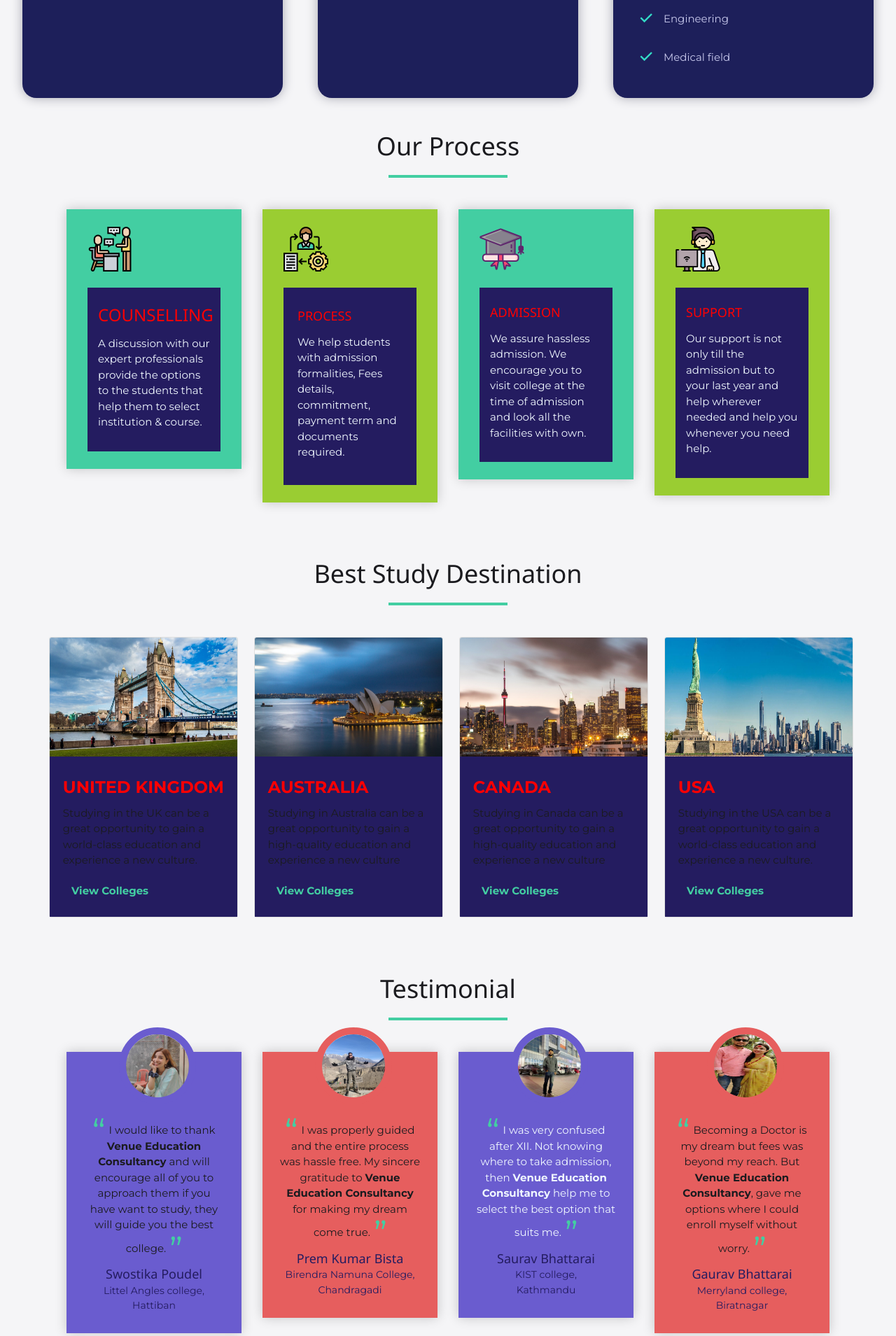
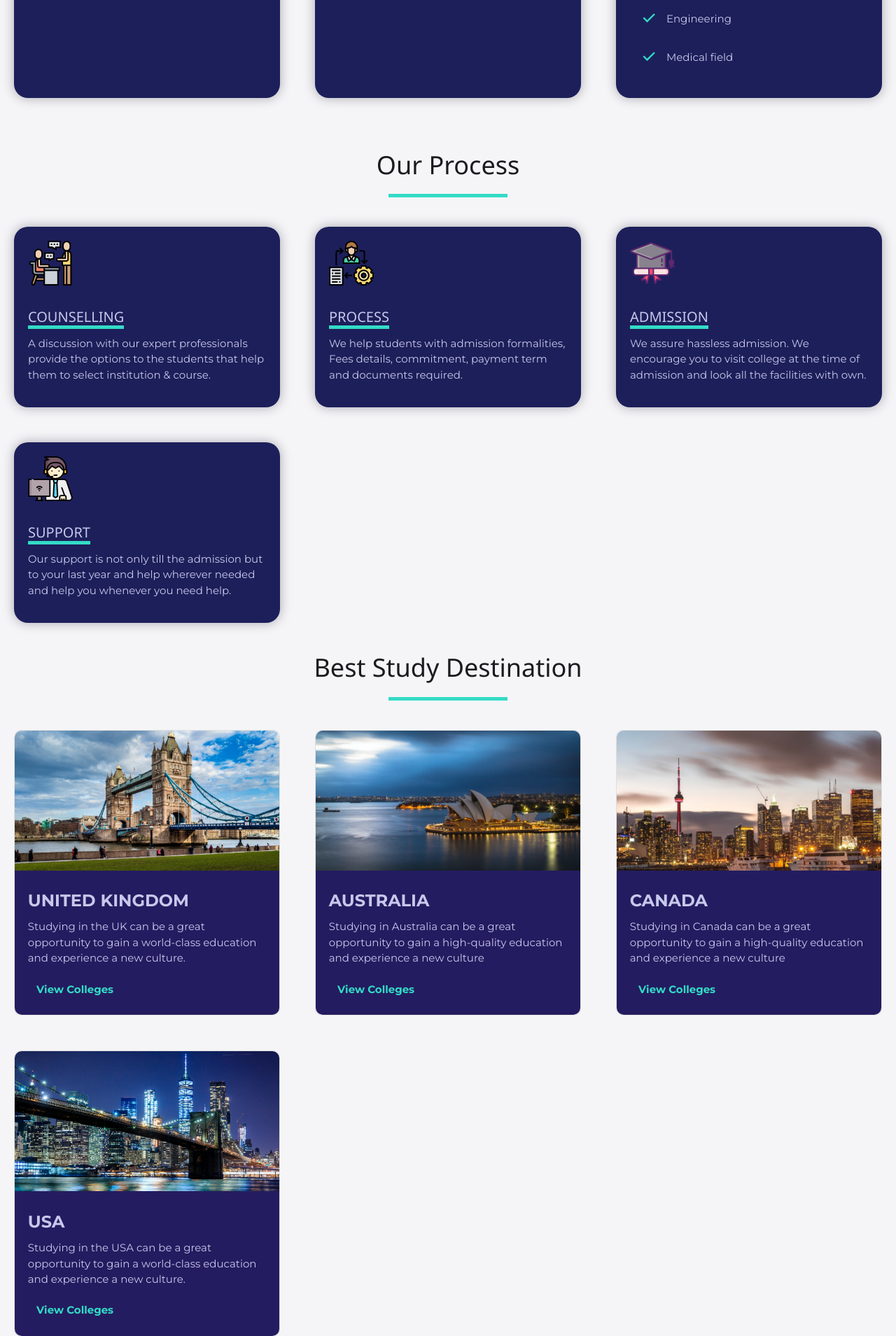
Before and after one commit to nabinbhattarai/consultancy, a Django app: page /about/ in a window 1280 px wide. Shown: the part 1152-3061 px from the top of the page at 70% size. Run offline with Django 4.2, Linux system fonts and the light colour scheme; some libraries are stand-ins or nearby versions.

Commit message:
Dynamic testimonials and styles fixes

```diff
--- a/main/views.py
+++ b/main/views.py
@@ -1,8 +1,11 @@
 from django.shortcuts import render
 from django.http import HttpResponse
+
+from .testimonials import testimonials
+
 # Create your views here.
 def home(request):
-    return render(request,'main/home.html')
+    return render(request,'main/home.html', {'testimonials': testimonials})
 
 def about(request):
     return render(request,'main/about.html')
--- a/static/css/style.css
+++ b/static/css/style.css
@@ -46,6 +46,16 @@ a,
 li {
   color: inherit; /* Force them to inherit from body/html */
 }
+
+.main-wrapper {
+  width: 100%;
+  height: 100%;
+  display: flex;
+  flex-direction: column;
+  align-items: center;
+  padding: 0 20px;
+}
+
 .row {
   margin-right: 0px;
   margin-left: 0px;
@@ -211,8 +221,9 @@ li {
   padding-top: 150px;
 }
 
-.about-container {
+.title-container {
   padding: 32px;
+
   h1::after {
     content: "";
     background: var(--support-green);
@@ -278,66 +289,167 @@ li {
   }
 }
 
-.main-img {
-  border-radius: 35px;
-  margin-top: 65px;
-  width: 83%;
-  height: 90%;
-  margin-left: 55px;
+.processes {
+  display: grid;
+  grid-template-columns: repeat(auto-fit, minmax(300px, 1fr));
+  width: 100%;
+  gap: 50px;
+
+  .processes-item {
+    background-color: var(--primaryContainer);
+    color: var(--onPrimaryContainer);
+    padding: 20px;
+    border-radius: 20px;
+    box-shadow: 0px 0px 16px var(--outline);
+    transition: 0.3s all ease-in-out;
+
+    &:hover {
+      cursor: pointer;
+      transform: scale(1.02);
+    }
+
+    h4 {
+      width: min-content;
+      &::after {
+        content: "";
+        background: var(--support-green);
+        display: block;
+        height: 5px;
+      }
+    }
+  }
 }
 
-.border-custom {
-  border-bottom: 5px solid #43cea2;
-  max-width: 390px;
-  line-height: 65px;
-  margin: 0 auto;
-}
-/* process */
-.our-process {
-  padding: 5px 80px 65px 80px;
-}
-.services-inner {
-  padding: 25px 30px;
-  box-shadow: 0px 0px 16px rgba(0, 0, 0, 0.2);
-}
-.services-inner:hover {
-  transform: scale(1.02);
-  transition: 0.3s all ease-in-out;
-  cursor: pointer;
+.colleges {
+  display: grid;
+  grid-template-columns: repeat(auto-fit, minmax(300px, 1fr));
+  width: 100%;
+  gap: 50px;
+
+  .card {
+    border-radius: 10px;
+    transition: 0.3s all ease-in-out;
+
+    &:hover {
+      cursor: pointer;
+      transform: scale(1.02);
+    }
+
+    img {
+      border-radius: 10px 10px 0 0;
+      width: 100%;
+      height: 200px;
+      object-fit: cover;
+      background-color: var(--onPrimaryContainer);
+    }
+  }
+
+  .card-body {
+    color: var(--onPrimaryContainer);
+    border-radius: 0 0 10px 10px;
+  }
 }
 
-.our-process h1::after {
-  content: "";
-  background: #43cea2;
-  display: block;
-  height: 4px;
-  width: 170px;
-  margin: 20px auto 10px;
-}
-.border-services {
-  border-bottom: 5px solid #43cea2;
-  max-width: 290px;
-  line-height: 65px;
-  margin: 0 auto;
+.testimonials {
+  display: flex;
+  padding: 32px;
+  width: 100%;
+  overflow: scroll;
+  gap: 50px;
+
+  .profile {
+    box-shadow: 0px 0px 16px var(--outline);
+    padding: 32px;
+    min-width: 300px;
+    transition: 0.3s all ease-in-out;
+    border-radius: 20px;
+
+    blockquote {
+      padding-top: 24px;
+
+      &::before {
+        content: "\201C";
+        font-size: 50px;
+        color: var(--support-green);
+        line-height: 20px;
+        position: relative;
+        right: 1px;
+        bottom: -15px;
+      }
+
+      &::after {
+        content: "\201D";
+        font-size: 50px;
+        color: var(--support-green);
+        line-height: 20px;
+        position: relative;
+        left: 1px;
+        bottom: -15px;
+      }
+    }
+
+    img {
+      object-fit: contain;
+      background-color: var(--outline);
+      border-radius: 50%;
+      width: 110px;
+      height: 110px;
+      border: 10px solid var(--primary);
+    }
+
+    &:hover {
+      cursor: pointer;
+      transform: scale(1.02);
+    }
+    h5 {
+      color: var(--primary);
+    }
+    span {
+      font-size: 14px;
+    }
+  }
 }
 
-/* Best study destination  */
-.card {
-  width: 270px !important;
+.custom-scroller {
+  scrollbar-width: thin;
+  scrollbar-color: rgba(100, 100, 100, 0.4) transparent;
+  position: sticky;
+
+  .left-shadow {
+    box-shadow: inset 16px 0 12px -16px var(--outline);
+  }
+
+  .right-shadow {
+    box-shadow: inset -16px 0 12px -16px var(--outline);
+  }
+
+  .left-shadow.right-shadow {
+    box-shadow: inset 16px 0 12px -16px var(--outline),
+      inset -16px 0 12px -16px var(--outline);
+  }
+
+  &::-webkit-scrollbar {
+    width: 6px;
+    height: 6px;
+  }
+
+  &::-webkit-scrollbar-track {
+    background: transparent;
+  }
+
+  &::-webkit-scrollbar-thumb {
+    background-color: rgba(100, 100, 100, 0.4);
+    border-radius: 10px;
+    transition: background-color 0.3s;
+  }
+
+  &::-webkit-scrollbar-thumb:hover {
+    background-color: rgba(100, 100, 100, 0.6);
+  }
 }
-.our-college {
-  padding: 5px 55px 65px 55px;
-}
-.our-college h1::after {
-  content: "";
-  background: #43cea2;
-  display: block;
-  height: 4px;
-  width: 170px;
-  margin: 20px auto 10px;
-}
+
 .apply {
-  color: #43cea2 !important;
+  color: var(--support-green) !important;
 }
 .card-body {
   background-color: #241c60;
@@ -347,7 +459,7 @@ li {
   color: hotpink;
 }
 .card-body a {
-  color: #43cea2;
+  color: var(--support-green);
 }
 .card-body a:hover {
   text-decoration: none;
@@ -358,60 +470,17 @@ li {
 }
 .testimonial-section h1::after {
   content: "";
-  background: #43cea2;
+  background: var(--support-green);
   display: block;
   height: 4px;
   width: 170px;
   margin: 20px auto 10px;
 }
-.profile {
-  box-shadow: 0px 0px 16px rgba(0, 0, 0, 0.2);
-  padding: 90px 25px 20px;
-  position: relative;
-}
-.profile:hover {
-  transform: scale(1.02);
-  transition: 0.2s all ease-in-out;
-  cursor: pointer;
-}
-.user {
-  border-radius: 50%;
-  width: 110px;
-  height: 110px;
-  position: absolute;
-  top: -35px;
-  left: calc(50% - 50px);
-  border: 10px solid #241c60;
-}
-blockquote::before {
-  content: "\201C";
-  font-size: 50px;
-  color: #43cea2;
-  line-height: 20px;
-  position: relative;
-  right: 1px;
-  bottom: -15px;
-}
-blockquote::after {
-  content: "\201D";
-  font-size: 50px;
-  color: #43cea2;
-  line-height: 20px;
-  position: relative;
-  left: 1px;
-  bottom: -15px;
-}
-.profile h5 {
-  color: #241c60;
-}
-.profile h5 span {
-  font-size: 14px;
-}
 
 /* contact us */
 .contact-us h1::after {
   content: "";
-  background: #43cea2;
+  background: var(--support-green);
   display: block;
   height: 4px;
   width: 170px;
--- a/static/js/main.js
+++ b/static/js/main.js
@@ -1,56 +1,50 @@
+const startScroller = () => {
+  const SCROLL_CONTENT_WIDTH = 300;
+  const CONTENT_GAP = 50;
+  const CONTENT_PADDING = 32;
+  // testimonial wrapper
+  const testimonialWrapper = document.querySelector('.testimonials');
+  // testimonials
+  const testimonials = document.querySelectorAll('.profile');
+  // timeout for scroll
+  let scrollIntervalTimer;
 
-$(document).ready(function(){
-    $('.menu').on('click', function(){
-        $('ul').toggleClass('active');
-    })
-})
+  const startScroll = () => {
+    scrollIntervalTimer = setInterval(() => {
+      const maxScroll = testimonialWrapper.scrollWidth - testimonialWrapper.clientWidth;
+      const distanceFromRight = maxScroll - testimonialWrapper.scrollLeft;
+      if (distanceFromRight <= 0) {
+        testimonialWrapper.scrollTo({ left: 0, behavior: 'smooth' });
+        return;
+      }
+      const nextItemIndex = Math.floor(testimonialWrapper.scrollLeft / (SCROLL_CONTENT_WIDTH + CONTENT_GAP)) + 1;
+      testimonialWrapper.scrollTo({
+        left: [...testimonials][nextItemIndex].offsetLeft - testimonialWrapper.offsetLeft - CONTENT_PADDING,
+        behavior: 'smooth',
+      });
+    }, 3000);
+  };
 
-$(".alert-dismissible").fadeTo(2000, 500).slideUp(500, function(){
-    $(".alert-dismissible").alert('close');
-});
+  testimonialWrapper.addEventListener('scroll', () => {
+    const scrollLeft = testimonialWrapper.scrollLeft;
+    const scrollWidth = testimonialWrapper.scrollWidth;
+    const maxScroll = scrollWidth - testimonialWrapper.clientWidth;
 
-$('.slider').slick({
-  speed: 300,
-  slidesToShow: 4,
-  slidesToScroll: 1,
-  autoplay: true,
-  autoplaySpeed: 2000,
-  responsive: [
-    {
-      breakpoint: 1024,
-      settings: {
-        slidesToShow: 3,
-        slidesToScroll: 3,
-        infinite: true,
-        dots: true
-      }
-    },
-    {
-      breakpoint: 600,
-      settings: {
-        slidesToShow: 2,
-        slidesToScroll: 2
-      }
-    },
-    {
-      breakpoint: 480,
-      settings: {
-        slidesToShow: 1,
-        slidesToScroll: 1
-      }
-    }
-    // You can unslick at a given breakpoint now by adding:
-    // settings: "unslick"
-    // instead of a settings object
-  ]
-});
+    testimonialWrapper.classList.toggle('left-shadow', scrollLeft > 0);
+    testimonialWrapper.classList.toggle('right-shadow', scrollLeft < maxScroll);
+  });
 
-window.sr = ScrollReveal({ duration: 1000 });
-sr.reveal('.hero-text-container');
-sr.reveal('.rectangle-image');
-sr.reveal('.about-first');
-sr.reveal('.about-second');
-sr.reveal('.about-third');
-sr.reveal('.services-inner');
-sr.reveal('.profile');
-sr.reveal('.contact-us');
+  testimonialWrapper.addEventListener('mouseenter', () => {
+    clearInterval(scrollIntervalTimer);
+  });
+
+  testimonialWrapper.addEventListener('mouseleave', () => {
+    startScroll();
+  });
+
+  window.addEventListener('load', () => {
+    startScroll();
+  });
+};
+
+startScroller();
--- a/templates/main/home.html
+++ b/templates/main/home.html
@@ -63,9 +63,9 @@
         </div>
       </div>
     </div>
-
+    <div class="main-wrapper">
       <!-- second about container -->
-    <div class="about-container container-width" id="about-container">
+      <div class="title-container" id="about-container">
         <h1 class="text-center">What Do We Do ?</h1>
         <h5 class="text-center">
           Help you to find your Passion and Courses that suits you !!
@@ -74,12 +74,12 @@
       <div class="about-us">
         <div class="about-us-item">
           <h4 class="text-center">About Us</h4>
-        <p class="text-justify">
+          <p>
             Venue Education Consultancy is one of the leading education
-          Consultancy in Nepal. With the best Counsellor available Study career
-          counseling, guidance and recruitment. Assistance in Full Documentation
-          for VISA lodgement. Test preparation and Language classes. Education
-          seminar and customized workshop and presentation.
+            Consultancy in Nepal. With the best Counsellor available Study
+            career counseling, guidance and recruitment. Assistance in Full
+            Documentation for VISA lodgement. Test preparation and Language
+            classes. Education seminar and customized workshop and presentation.
           </p>
         </div>
         <div class="about-us-item">
@@ -210,79 +210,49 @@
       </div>
 
       <!-- third our process -->
-    <div class="our-process" id="our-process">
-      <h1 class="text-center mb-5">Our Process</h1>
-      <div class="row mx-auto">
-        <div class="col-lg-3 col-md-6 col-12">
-          <div style="background-color: #43cea2" class="services-inner">
+      <div class="title-container" id="our-process">
+        <h1 class="text-center">Our Process</h1>
+      </div>
+      <div class="processes">
+        <div class="processes-item">
           <img
             src="{% static 'images/services-5.png' %}"
             class="mb-4"
             class="mb-4"
             alt=""
           />
-            <div
-              style="background-color: #241c60; padding: 15px; color: aliceblue"
-              class="detail"
-            >
-              <h3 style="color: red" class="mb-3">COUNSELLING</h3>
+          <div class="detail">
+            <h4>COUNSELLING</h4>
             <p>
-                A discussion with our expert professionals provide the options
-                to the students that help them to select institution & course.
+              A discussion with our expert professionals provide the options to
+              the students that help them to select institution & course.
             </p>
           </div>
         </div>
-        </div>
-        <div class="col-lg-3 col-md-6 col-12">
-          <div style="background-color: yellowgreen" class="services-inner">
-            <img
-              src="{% static 'images/services-2.png' %}"
-              class="mb-4"
-              alt=""
-            />
-            <div
-              style="background-color: #241c60; padding: 20px; color: aliceblue"
-              class="detail"
-            >
-              <h5 style="color: red" class="mb-3">PROCESS</h5>
+        <div class="processes-item">
+          <img src="{% static 'images/services-2.png' %}" class="mb-4" alt="" />
+          <div class="detail">
+            <h4>PROCESS</h4>
             <p>
               We help students with admission formalities, Fees details,
               commitment, payment term and documents required.
             </p>
           </div>
         </div>
-        </div>
-        <div class="col-lg-3 col-md-6 col-12">
-          <div style="background-color: #43cea2" class="services-inner">
-            <img
-              src="{% static 'images/services-3.png' %}"
-              class="mb-4"
-              alt=""
-            />
-            <div
-              style="background-color: #241c60; padding: 15px; color: aliceblue"
-              class="detail"
-            >
-              <h5 style="color: red" class="mb-3">ADMISSION</h5>
+        <div class="processes-item">
+          <img src="{% static 'images/services-3.png' %}" class="mb-4" alt="" />
+          <div class="detail">
+            <h4>ADMISSION</h4>
             <p>
-                We assure hassless admission. We encourage you to visit college
-                at the time of admission and look all the facilities with own.
+              We assure hassless admission. We encourage you to visit college at
+              the time of admission and look all the facilities with own.
             </p>
           </div>
         </div>
-        </div>
-        <div class="col-lg-3 col-md-6 col-12">
-          <div style="background-color: yellowgreen" class="services-inner">
-            <img
-              src="{% static 'images/services-4.png' %}"
-              class="mb-4"
-              alt=""
-            />
-            <div
-              style="background-color: #241c60; padding: 15px; color: aliceblue"
-              class="detail"
-            >
-              <h5 style="color: red" class="mb-3">SUPPORT</h5>
+        <div class="processes-item">
+          <img src="{% static 'images/services-4.png' %}" class="mb-4" alt="" />
+          <div class="detail">
+            <h4>SUPPORT</h4>
             <p>
               Our support is not only till the admission but to your last year
               and help wherever needed and help you whenever you need help.
@@ -290,14 +260,13 @@
           </div>
         </div>
       </div>
-      </div>
-    </div>
 
       <!-- our college -->
-    <div class="our-college" id="our-college">
-      <h1 class="text-center mb-5">Best Study Destination</h1>
-      <div class="slider slider-area">
-        <div class="card ml-lg-3 ml-5">
+      <div class="title-container" id="our-college">
+        <h1 class="text-center">Best Study Destination</h1>
+      </div>
+      <div class="colleges">
+        <div class="card">
           <img
             src="{% static 'images/uk.jpg' %}"
             class="card-img-top"
@@ -305,7 +274,7 @@
             alt=""
           />
           <div class="card-body">
-            <h3 style="color: red" class="card-title">
+            <h3 class="card-title">
               <b> UNITED KINGDOM</b>
             </h3>
             <p class="card-text">
@@ -317,7 +286,7 @@
             >
           </div>
         </div>
-        <div class="card ml-lg-3 ml-5">
+        <div class="card">
           <img
             src="{% static 'images/aus.jpg' %}"
             class="card-img-top"
@@ -325,7 +294,7 @@
             alt=""
           />
           <div class="card-body">
-            <h3 style="color: red" class="card-title"><b>AUSTRALIA</b></h3>
+            <h3 class="card-title"><b>AUSTRALIA</b></h3>
             <p class="card-text">
               Studying in Australia can be a great opportunity to gain a
               high-quality education and experience a new culture
@@ -335,7 +304,7 @@
             >
           </div>
         </div>
-        <div class="card ml-lg-3 ml-5">
+        <div class="card">
           <img
             src="{% static 'images/can.jpg' %}"
             class="card-img-top"
@@ -343,7 +312,7 @@
             alt=""
           />
           <div class="card-body">
-            <h3 style="color: red" class="card-title"><b>CANADA</b></h3>
+            <h3 class="card-title"><b>CANADA</b></h3>
             <p class="card-text">
               Studying in Canada can be a great opportunity to gain a
               high-quality education and experience a new culture
@@ -353,7 +322,7 @@
             >
           </div>
         </div>
-        <div class="card ml-lg-3 ml-5">
+        <div class="card">
           <img
             src="{% static 'images/usa.jpg' %}"
             class="card-img-top"
@@ -361,7 +330,7 @@
             alt=""
           />
           <div class="card-body">
-            <h3 style="color: red" class="card-title"><b> USA </b></h3>
+            <h3 class="card-title"><b> USA </b></h3>
             <p class="card-text">
               Studying in the USA can be a great opportunity to gain a
               world-class education and experience a new culture.
@@ -375,98 +344,29 @@
     </div>
 
     <!-- testimonial section -->
-    <div class="testimonial-section" id="testimonial-section">
+    <div class="title-container" id="testimonial-section">
       <h1 class="text-center mb-5">Testimonial</h1>
-      <div class="row">
-        <div class="col-md-3 text-center mb-5">
-          <div style="background-color: #6a5ccf" class="profile">
-            <img
-              src="{% static 'images/bunu.jpg' %}"
-              alt=""
-              class="user img-fluid"
-              style="border: 10px solid #6a5ccf"
-            />
-            <blockquote>
-              I would like to thank <b>Venue Education Consultancy</b> and will
-              encourage all of you to approach them if you have want to study,
-              they will guide you the best college.
-            </blockquote>
+    </div>
+    <div class="custom-scroller">
+      <div class="testimonials right-shadow">
+        {% for testimonial in testimonials %}
+        <div class="profile">
+          <img src="{% static testimonial.image %}" alt="" />
+          <blockquote>{{ testimonial.comment|safe }}</blockquote>
           <h5>
-              Swostika Poudel <br /><span>Littel Angles college, Hattiban</span>
-            </h5>
-          </div>
-        </div>
-        <div class="col-md-3 text-center mb-5">
-          <div style="background-color: rgb(230, 94, 94)" class="profile">
-            <img
-              src="{% static 'images/prem.jpg' %}"
-              alt=""
-              class="user img-fluid"
-              style="border: 10px solid rgb(230, 94, 94)"
-            />
-            <blockquote>
-              I was properly guided and the entire process was hassle free. My
-              sincere gratitude to <b>Venue Education Consultancy</b> for making
-              my dream come true.
-            </blockquote>
-            <h5>
-              Prem Kumar Bista<br /><span
-                >Birendra Namuna College, Chandragadi</span
+            {{ testimonial.name }}<br /><span
+              >{{ testimonial.college }}, {{ testimonial.address }}</span
             >
           </h5>
         </div>
-        </div>
-        <div class="col-md-3 text-center mb-5">
-          <div
-            style="background-color: #6a5ccf; color: aliceblue"
-            class="profile"
-          >
-            <img
-              src="{% static 'images/saurav.jpg' %}"
-              alt=""
-              class="user img-fluid"
-              style="border: 10px solid #6a5ccf"
-            />
-            <blockquote>
-              I was very confused after XII. Not knowing where to take
-              admission, then <b>Venue Education Consultancy</b> help me to
-              select the best option that suits me.
-            </blockquote>
-            <h5>
-              Saurav Bhattarai<br /><span
-                >KIST college,<br />
-                Kathmandu</span
-              >
-            </h5>
-          </div>
-        </div>
-        <div class="col-md-3 text-center mb-5">
-          <div style="background-color: rgb(230, 94, 94)" class="profile">
-            <img
-              src="{% static 'images/gaurav.jpg' %}"
-              alt=""
-              class="user img-fluid"
-              style="border: 10px solid rgb(230, 94, 94)"
-            />
-            <blockquote>
-              Becoming a Doctor is my dream but fees was beyond my reach. But
-              <b>Venue Education Consultancy</b>, gave me options where I could
-              enroll myself without worry.
-            </blockquote>
-            <h5>
-              Gaurav Bhattarai <br /><span
-                >Merryland college,<br />
-                Biratnagar</span
-              >
-            </h5>
-          </div>
-        </div>
+        {% endfor %}
       </div>
     </div>
 
+    <div class="main-wrapper">
       <!-- contact us -->
-    <div style="background-color: #241c60" class="contact-us" id="contact-us">
-      <h1 style="color: white" class="text-center mb-5">Contact Us</h1>
+      <div class="contact-us" id="contact-us">
+        <h1 class="text-center mb-5">Contact Us</h1>
         <div class="form text-center">
           <form action="" method="POST" class="myform">
             <div class="row">
@@ -537,8 +437,8 @@
         <div class="row pt-lg-5 p-md-4 p-3">
           <div class="col-lg-4 col-md-4 col-12">
             <p>
-            <i class="fa fa-map-marker" aria-hidden="true"></i> &nbsp;3rd floor,
-            Sankhamul Tower, Sankhamul
+              <i class="fa fa-map-marker" aria-hidden="true"></i> &nbsp;3rd
+              floor, Sankhamul Tower, Sankhamul
             </p>
             <p>
               <i class="fa fa-phone" aria-hidden="true"></i> &nbsp; +977
@@ -567,34 +467,23 @@
             </div>
             <p>
               <a href="https://www.facebook.com/venueeducation"
-              ><i
-                style="color: #39579d"
-                class="fa fa-facebook fa-lg"
-                aria-hidden="true"
-              ></i></a
+                ><i class="fa fa-facebook fa-lg" aria-hidden="true"></i></a
               >&nbsp;
               <a href="https://www.instagram.com/venueedu/"
-              ><i
-                style="color: #b221b6"
-                class="fa fa-instagram fa-lg"
-                aria-hidden="true"
-              ></i></a
+                ><i class="fa fa-instagram fa-lg" aria-hidden="true"></i></a
               >&nbsp;
               <a href="https://www.instagram.com/venueedu/"
-              ><i
-                style="color: #b221b6"
-                class="fa fa-map-marker"
-                aria-hidden="true"
-              ></i></a
+                ><i class="fa fa-map-marker" aria-hidden="true"></i></a
               >&nbsp;
             </p>
           </div>
         </div>
         <span class="text-center d-block pb-lg-4 pb-3 px-lg-3 px-2"
-        >COPYRIGHT&copy; Venue Education 2023, All right reserved | Designed by
-        NABIN BHATTARAI</span
+          >COPYRIGHT&copy; Venue Education 2023, All right reserved | Designed
+          by NABIN BHATTARAI</span
         >
       </footer>
+    </div>
   </body>
   <script>
     var myIndex = 0;
@@ -620,19 +509,4 @@
   <script src="https://use.fontawesome.com/c1a8023b0e.js"></script>
   <script src="https://unpkg.com/scrollreveal"></script>
   <script src="{% static 'js/main.js' %}"></script>
-
-  <script>
-    var closeNavbarList = () => {
-      const narBarItem = document.querySelector(".navbar-list");
-      if (narBarItem.classList.contains("active")) {
-        narBarItem.classList.remove("active");
-      }
-    };
-    // autoclose navbar-list after click
-    document.querySelectorAll(".navbar .nav-link").forEach((item) => {
-      item.addEventListener("click", closeNavbarList);
-    });
-
-    document.addEventListener("scroll", closeNavbarList);
-  </script>
 </html>
```
Also changed, not shown: other parts of static/css/style.css (+5 -25 lines), main/testimonials.py (added, +46 -0 lines), static/images/usa.jpg, 1 other file. Lines whose indentation alone changed are shown as unchanged.
